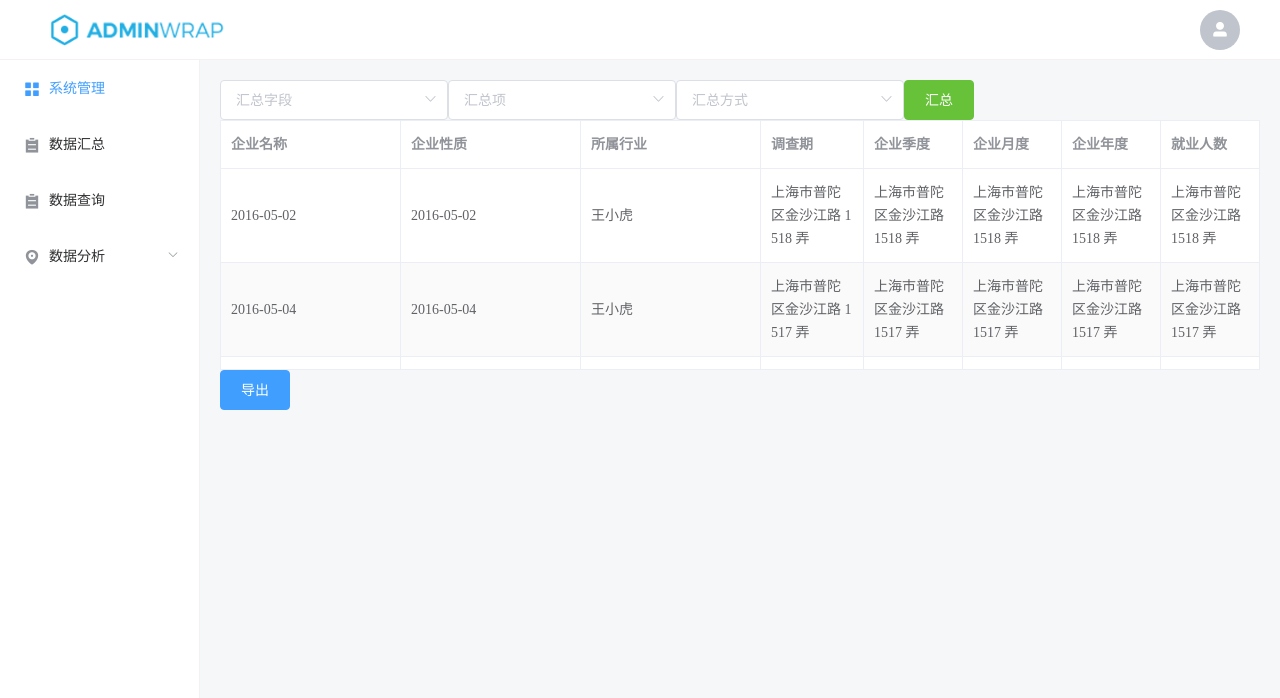
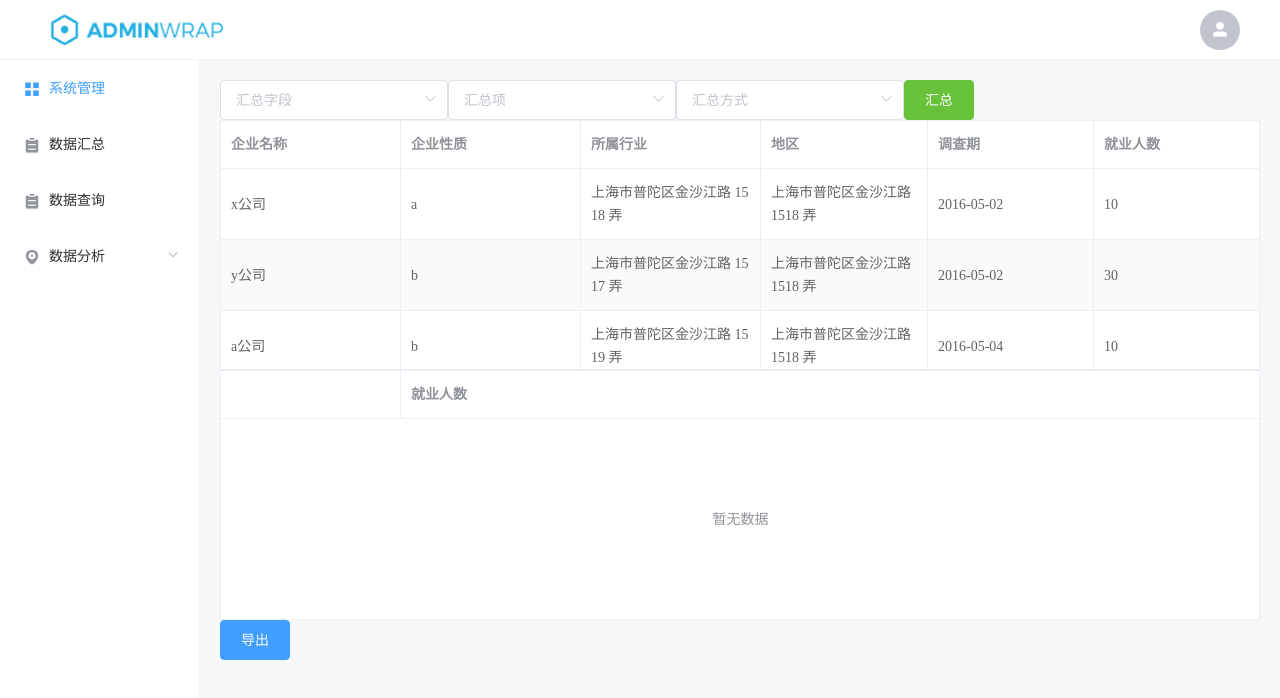
Before and after one commit to Qi2yU/DCSPCE, a Vue app in the folder src/ui/vue-test/: page /#/layout/sum in a window 1280 px wide. Shown: the top 698 px of the page. Built offline with nearby package versions, Linux system fonts and the light colour scheme.

Commit message:
汇总页面

```diff
--- /dev/null
+++ b/src/ui/vue-test/src/components/sum_buttons.vue
@@ -0,0 +1,95 @@
+
+
+ <template>
+  <div>
+    <el-select v-model="value1" placeholder="汇总字段">
+      <el-option
+        v-for="item in options1"
+        :key="item.value"
+        :label="item.label"
+        :value="item.value"
+        :disabled="item.disabled">
+      </el-option>
+    </el-select>
+
+    <el-select v-model="value2" placeholder="汇总项">
+      <el-option
+        v-for="item in options2"
+        :key="item.value"
+        :label="item.label"
+        :value="item.value"
+        :disabled="item.disabled">
+      </el-option>
+    </el-select>
+
+    <el-select v-model="value3" placeholder="汇总方式">
+      <el-option
+        v-for="item in options3"
+        :key="item.value"
+        :label="item.label"
+        :value="item.value"
+        :disabled="item.disabled">
+      </el-option>
+    </el-select>
+    <el-button type="success"  @click = "SumHandler">汇总</el-button>
+  </div>
+
+
+ </template>
+
+ <script>
+  export default{
+    data(){
+      return{
+        options1:[{
+            value: '选项1',
+            label: '企业性质'
+          },{
+          value: '选项2',
+          label: '所属行业',
+        }, {
+          value: '选项3',
+          label: '调查期'
+        }, {
+            value: '选项4',
+            label: '地区'
+          },{
+          value: '选项5',
+          label: '企业季度',
+        }, {
+          value: '选项6',
+          label: '企业月度'
+        },  {
+          value: '选项7',
+          label: '企业年度'
+        }],
+        options2:[{
+          value: '选项1',
+          label: '就业人数'
+        }],
+        options3:[{
+          value: '选项1',
+          label: '求和'
+        },{
+          value: '选项2',
+          label: '平均值',
+        }, {
+          value: '选项3',
+          label: '最大值'
+        }, {
+          value: '选项4',
+          label: '最小值'
+        }],
+        value1:"",
+        value2:"",
+        value3:"",
+      }
+    },
+    methods:{
+      SumHandler(){
+        this.$emit("sum-event", this.value1, this.value2, this.value3);
+      },
+    }
+  }
+
+ </script>
--- a/src/ui/vue-test/src/pages/sum.vue
+++ b/src/ui/vue-test/src/pages/sum.vue
@@ -6,41 +6,11 @@
  * @Description: In User Settings Edit
  * @FilePath: \vueTest\houtai\src\page\user.vue
  -->
- <style>
-</style>
+
 
 <template>
   <div>
-    <el-select v-model="value" placeholder="汇总字段">
-    <el-option
-      v-for="item in options1"
-      :key="item.value"
-      :label="item.label"
-      :value="item.value"
-      :disabled="item.disabled">
-    </el-option>
-  </el-select>
-
-  <el-select v-model="value" placeholder="汇总项">
-    <el-option
-      v-for="item in options2"
-      :key="item.value"
-      :label="item.label"
-      :value="item.value"
-      :disabled="item.disabled">
-    </el-option>
-  </el-select>
-
-  <el-select v-model="value" placeholder="汇总方式">
-    <el-option
-      v-for="item in options3"
-      :key="item.value"
-      :label="item.label"
-      :value="item.value"
-      :disabled="item.disabled">
-    </el-option>
-  </el-select>
-  <el-button type="success"  @click = "SumHandler">汇总</el-button>
+   <SumButton @sum-event="Sum_fun"></SumButton>
   <el-table
     :data="tableData"
     height="250"
@@ -48,25 +18,29 @@
     stripe
     style="width: 100%">
     <el-table-column
-      prop="date"
+      prop="name"
       label="企业名称"
       width="180">
     </el-table-column>
     <el-table-column
-      prop="date"
+      prop="type"
       label="企业性质"
       width="180">
     </el-table-column>
     <el-table-column
-      prop="name"
+      prop="business"
       label="所属行业"
       width="180">
     </el-table-column>
     <el-table-column
-      prop="address"
+      prop="local"
+      label="地区">
+    </el-table-column>
+    <el-table-column
+      prop="research"
       label="调查期">
     </el-table-column>
-    <el-table-column
+    <!-- <el-table-column
       prop="address"
       label="企业季度">
     </el-table-column>
@@ -77,84 +51,133 @@
     <el-table-column
       prop="address"
       label="企业年度">
-    </el-table-column>
+    </el-table-column> -->
     <el-table-column
-      prop="address"
+      prop="num"
       label="就业人数">
     </el-table-column>
   </el-table>
 
 
+  <el-table
+    :data="tableData_Gru"
+    class="SumTable"
+    height="250"
+    border
+    stripe
+    style="width: 100%, display: block;">
+    <el-table-column
+      prop="choice"
+      :label = choice_name
+      width="180">
+    </el-table-column>
+    <el-table-column
+      prop="num"
+      label="就业人数">
+    </el-table-column>
+  </el-table>
 
 
-  <el-button type="primary"  @click = "DownloadHandler">导出</el-button>
+  <el-button type="primary"  @click = "DownloadHandler"  class = "download">导出</el-button>
 
 
 </div>
 </template>
 
 <script>
+  import SumButton from "../components/sum_buttons.vue"
+
+
   export default {
     data() {
       return {
         tableData: [{
-          date: '2016-05-02',
-          name: '王小虎',
-          address: '上海市普陀区金沙江路 1518 弄'
+          name: 'x公司',
+          type: 'a',
+          business: '上海市普陀区金沙江路 1518 弄',
+          local: '上海市普陀区金沙江路 1518 弄',
+          research: '2016-05-02',
+          num:'10'
+
         }, {
-          date: '2016-05-04',
-          name: '王小虎',
-          address: '上海市普陀区金沙江路 1517 弄'
+          name: 'y公司',
+          type: 'b',
+          business: '上海市普陀区金沙江路 1517 弄',
+          local: '上海市普陀区金沙江路 1518 弄',
+          research: '2016-05-02',
+          num:'30'
         }, {
-          date: '2016-05-01',
-          name: '王小虎',
-          address: '上海市普陀区金沙江路 1519 弄'
+          name: 'a公司',
+          type: 'b',
+          business: '上海市普陀区金沙江路 1519 弄',
+          local: '上海市普陀区金沙江路 1518 弄',
+          research: '2016-05-04',
+          num:'10'
         }, {
-          date: '2016-05-03',
-          name: '王小虎',
-          address: '上海市普陀区金沙江路 1516 弄'
+          name: 'b公司',
+          type: 'b',
+          business: '上海市普陀区金沙江路 1516 弄',
+          local: '上海市普陀区金沙江路 1518 弄',
+          research: '2016-05-02',
+          num:'20'
         }],
-        options1:[{
-            value: '选项1',
-            label: '企业性质'
-          },{
-          value: '选项2',
-          label: '所属行业',
-        }, {
-          value: '选项3',
-          label: '调查期'
-        }, {
-            value: '选项4',
-            label: '地区'
-          },{
-          value: '选项5',
-          label: '企业季度',
-        }, {
-          value: '选项6',
-          label: '企业月度'
-        },  {
-          value: '选项7',
-          label: '企业年度'
-        }],
-        options2:[{
-          value: '选项1',
-          label: '就业人数'
-        }],
-        options3:[{
-          value: '选项1',
-          label: '求和'
-        },{
-          value: '选项2',
-          label: '平均值',
-        }, {
-          value: '选项3',
-          label: '最大值'
-        }, {
-          value: '选项4',
-          label: '最小值'
-        },]
+        tableData_Gru:[
+        ],
+        choice_name:'',
+
+
+      }
+    },
+    components:{
+      SumButton,
+    },
+    methods:{
+      Sum_fun(v1, v2, v3){
+          console.log(v1,v2,v3)
+          switch(v1){
+            case('选项1'):this.choice_name = "企业性质"
+            case('选项2'):this.choice_name = "所属行业"
+            case('选项3'):this.choice_name = "调查期"
+            case('选项4'):this.choice_name = "地区"
+            case('选项5'):this.choice_name = "企业季度"
+            case('选项6'):this.choice_name = "企业月度"
+            case('选项7'):this.choice_name = "企业年度"
+            case('选项8'):this.choice_name = "企业性质"
+          }
+          let keyContainerTemp = {} // 以key进行分组的临时对象
+          this.tableData.forEach((item) => {
+            keyContainerTemp[item.type] = keyContainerTemp[item.type] || []
+            keyContainerTemp[item.type].push(item)
+          })
+          console.log(keyContainerTemp)
+
+          let keysTemp = Object.keys(keyContainerTemp)
+          keysTemp.forEach((keysItem) => {
+            let count = 0
+            keyContainerTemp[keysItem].forEach((item) => {
+              count += parseInt(item.num) // 遍历每种Key对应的数量汇总
+            })
+            this.tableData_Gru.push({
+              choice: keysItem,
+              num:count })
+          })
+          console.log(this.tableData_Gru)
+      },
+
+
+      DownloadHandler(){
 
       }
     }
   }
 </script>
+
+
+<style>
+.download{
+ text-align: center
+}
+.SumTable{
+ display: block;
+}
+</style>
```
